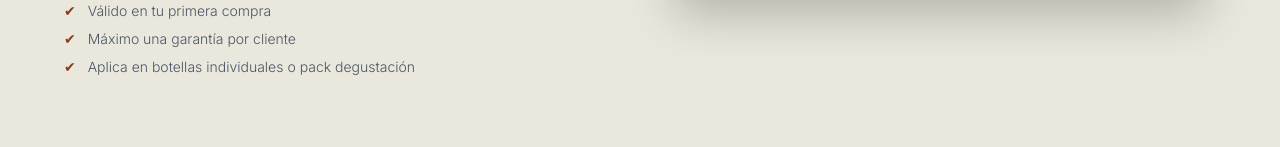
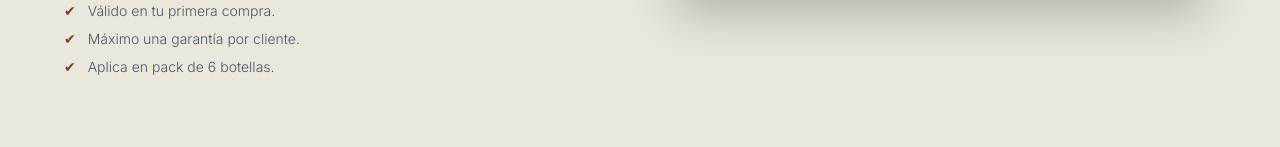
Before and after one commit to Alfrantor/pormucha, a Next.js app: page / in a window 1280 px wide. Shown: the part 1785-1932 px from the top of the page. Built offline with nearby package versions, Linux system fonts and the light colour scheme; no server answers; a web font is replaced by a local one.

Commit message:
garantía y condiciones actualizados

```diff
--- a/src/components/SubscriptionLanding.tsx
+++ b/src/components/SubscriptionLanding.tsx
@@ -102,9 +102,9 @@ export default function SubscriptionLanding() {
                         Si es tu primera vez probando Pormucha y no fue lo que esperabas, te damos un reembolso.
                     </p>
                     <ul className="text-sm text-gray-600 space-y-2 font-light max-w-md mt-4">
-                        <li><span className="text-[#8B3A18] mr-2">✔</span> Válido en tu primera compra</li>
-                        <li><span className="text-[#8B3A18] mr-2">✔</span> Máximo una garantía por cliente</li>
-                        <li><span className="text-[#8B3A18] mr-2">✔</span> Aplica en botellas individuales o pack degustación</li>
+                        <li><span className="text-[#8B3A18] mr-2">✔</span> Válido en tu primera compra.</li>
+                        <li><span className="text-[#8B3A18] mr-2">✔</span> Máximo una garantía por cliente.</li>
+                        <li><span className="text-[#8B3A18] mr-2">✔</span> Aplica en pack de 6 botellas.</li>
                     </ul>
                 </motion.div>
 
```
